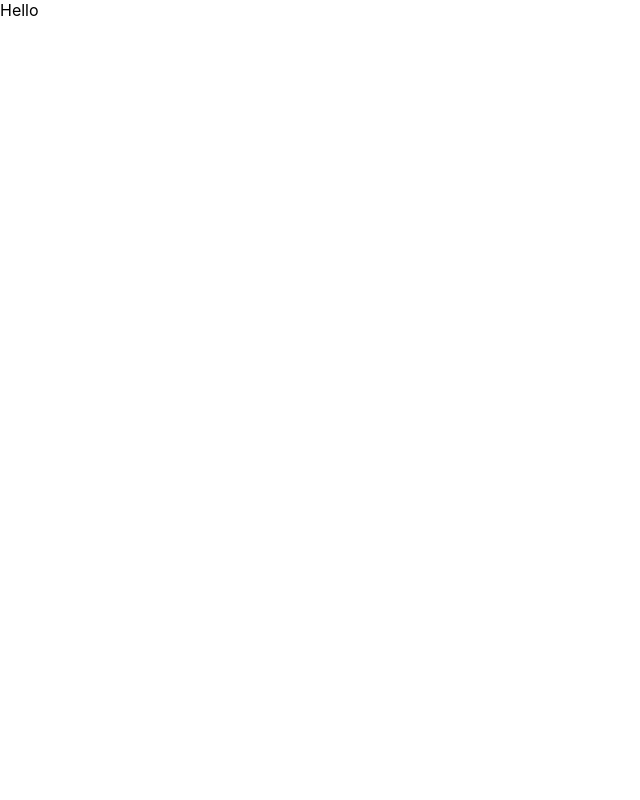
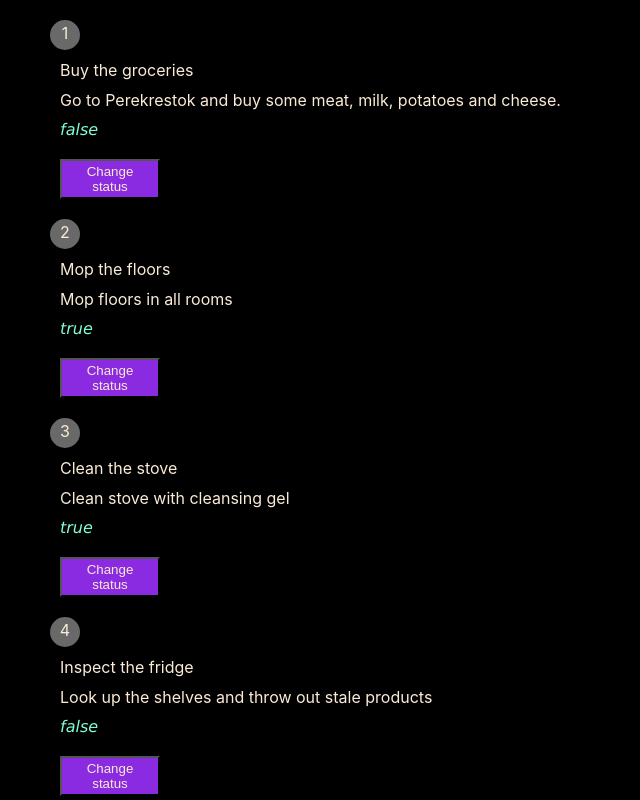
Before and after one commit to kleshenkoaa/task-tracker, a React (Create React App) app: page / in a window 1280 px wide. Shown: the top 800 px of the page, without its empty margins (0-640 px from the left). Built offline with nearby package versions, Linux system fonts and the light colour scheme.

Commit message:
HW3 done

```diff
--- a/src/App.css
+++ b/src/App.css
@@ -1,18 +1,34 @@
+*{
+  background-color: black;
+  color: antiquewhite;
+  margin: 10px;
+}
+
 .App {
   text-align: center;
 }
 
-.App-logo {
-  height: 40vmin;
-  pointer-events: none;
+.id{
+  background-color:dimgrey;
+  border-radius: 50%;
+  width: 30px;
+  height: 27px;
+  text-align:center;
+  margin: 0%;
+  padding-top: 3px;
 }
 
-@media (prefers-reduced-motion: no-preference) {
-  .App-logo {
-    animation: App-logo-spin infinite 20s linear;
-  }
+.status{
+  color: aquamarine;
+  font-family:Verdana;
+  font-style: italic;
 }
-
+.changeStatusButton{
+  background-color: blueviolet;
+  width: 100px;
+  height: 40px;
+  margin: 10px;
+}
 .App-header {
   background-color: #282c34;
   min-height: 100vh;
--- a/src/App.js
+++ b/src/App.js
@@ -1,9 +1,143 @@
-import logo from './logo.svg';
 import './App.css';
- const App = () => {
-   return (
-     <div>Hello</div>
-   )
+import React from 'react';
+
+const data = [
+  {
+    id: 1,
+    name: 'Buy the groceries',
+    description: 'Go to Perekrestok and buy some meat, milk, potatoes and cheese.',
+    completed: 'false'
+  },
+  {
+    id: 2,
+    name: 'Mop the floors',
+    description: 'Mop floors in all rooms',
+    completed: 'true'
+  },
+  {
+    id: 3,
+    name: 'Clean the stove',
+    description: 'Clean stove with cleansing gel',
+    completed: 'true'
+  },
+  {
+    id: 4,
+    name: 'Inspect the fridge',
+    description: 'Look up the shelves and throw out stale products',
+    completed: 'false'
+  },
+  {
+    id: 5,
+    name: 'Vacuum the floors',
+    description: 'Vacuum in all rooms',
+    completed: 'false'
+  },
+  {
+    id: 6,
+    name: 'Read the book',
+    description: 'Read 100 pages of the book',
+    completed: 'true'
+  }
+]
+
+const Item = ({id, tag, description, completed}) => (
+  <div>
+    <div class="id">{id}</div>
+    <div>{tag}</div>
+    <div>{description}</div>
+    <div class="status">{completed}</div>
+    <button class="changeStatusButton" key={id} onClick={() => {
+      console.log('Task '+id+' completed status = '+completed)
+    } }>Change status</button>
+  </div>
+)
+
+const List = () => {
+  return(
+    <div>
+      {data.map(it =>
+      <Item id={it.id}
+            tag={it.name}
+            description={it.description}
+            completed={it.completed} />
+      )}
+    </div>
+  )
+}
+
+const App = () => {
+  return(
+    <div>
+      <List/>
+    </div>
+  )
  }
 
+
 export default App;
+
+/*
+
+class MyTodoList extends React.Component {
+  buttonHandleClick = () => {
+    console.log("Task 1"+List[0].id+
+    ' completed status = '+ List[0].completed)
+  }
+  render()
+    {
+      return(
+        <div>
+
+         <button onClick={this.buttonHandleClick.bind(this)}></button>
+
+         </div>
+        /*
+        <div>
+           <List id={this.state.tasks.id}
+            nam={this.state.tasks[0].name}
+            desc={this.state.tasks[0].description}
+            status={this.state.tasks[0].completed}
+            />
+            <button onClick={this.buttonHandleClick.bind(this)}
+
+              class="changeStatusButton">
+            </button>
+             <List id={this.state.tasks[1].id}
+            nam={this.state.tasks[1].name}
+            desc={this.state.tasks[1].description}
+            status={this.state.tasks[1].completed}
+            />
+            <button onClick={this.buttonHandleClick.bind(this)} class="changeStatusButton"></button>
+        </div>
+
+
+
+      )
+
+    }
+};
+
+
+
+const Task = ({id, nam, desc, status}) => {
+  return(
+    <div>
+      <div>{id}</div>
+      <div>{nam}</div>
+      <div>{desc}</div>
+      <div>{status}</div>
+    </div>
+  )
+}
+
+
+ statusChanged = ({id, status}) => {
+  return(
+    console.log({id} +' completed status = '+ {status})
+  )
+ };
+
+  {"Task "+{id} +' completed status = '+ {status}}
+
+
+  */
```
